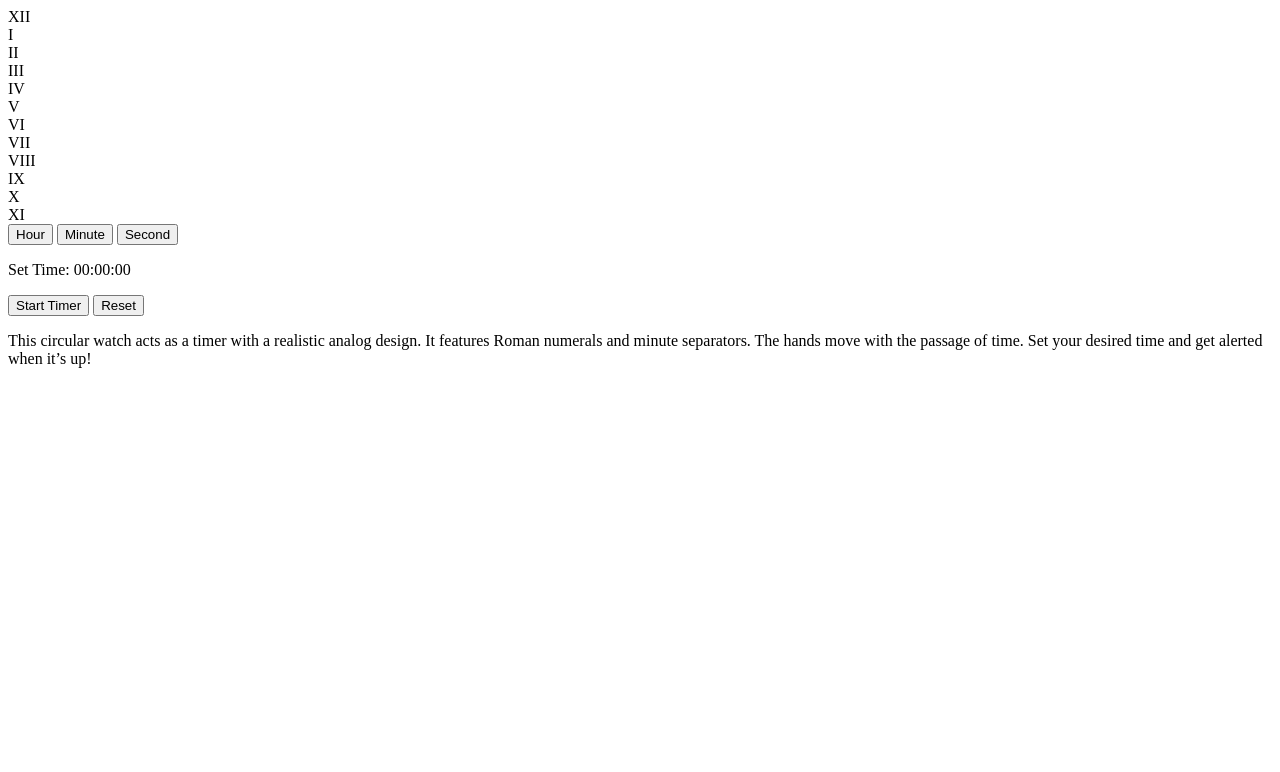
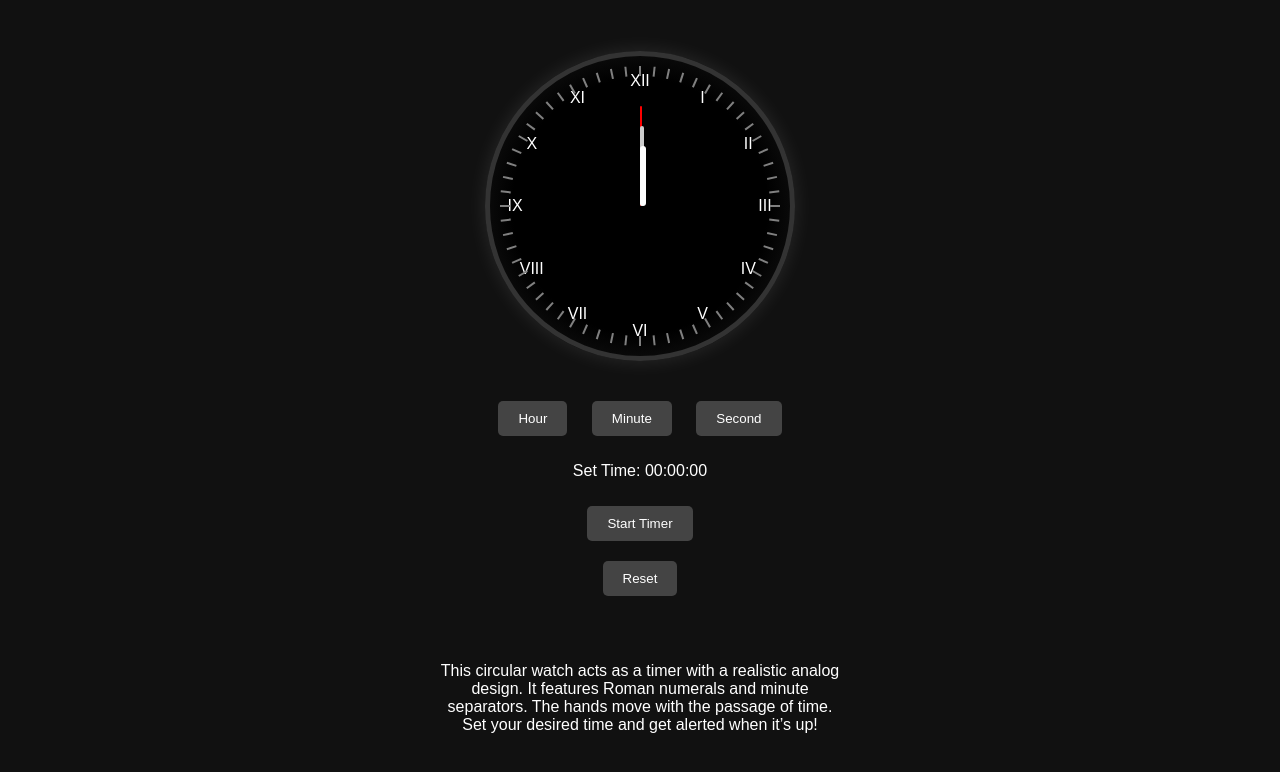
Before and after one commit to Mr-NILESH-KUMAR/web-projects, a plain HTML site: page Stop watch/stopwatch.html in a window 1280 px wide. Drawn offline with Linux system fonts and the light colour scheme.

Commit message:
Update stopwatch.html

```diff
--- a/Stop watch/stopwatch.html
+++ b/Stop watch/stopwatch.html
@@ -4,7 +4,7 @@
   <meta charset="UTF-8">
   <meta name="viewport" content="width=device-width, initial-scale=1.0">
   <title>Timer Watch</title>
-  <link rel="stylesheet" href="stop watch.css">
+  <link rel="stylesheet" href="stopwatch.css">
 </head>
 <body>
   <div class="watch-container" id="watch">
@@ -47,6 +47,6 @@
     <p>This circular watch acts as a timer with a realistic analog design. It features Roman numerals and minute separators. The hands move with the passage of time. Set your desired time and get alerted when it’s up!</p>
   </div>
 
-  <script src="stop watch.js"></script>
+  <script src="stopwatch.js"></script>
 </body>
 </html>
```
